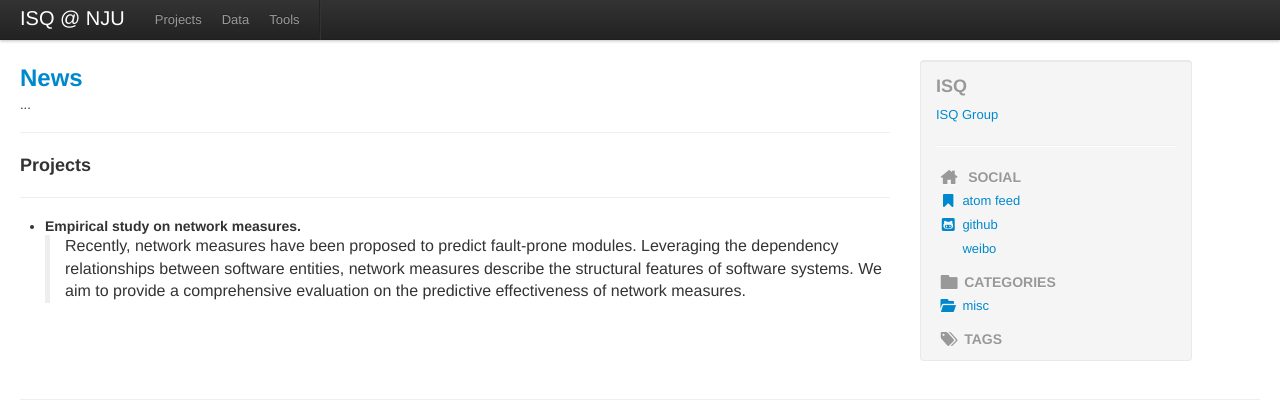
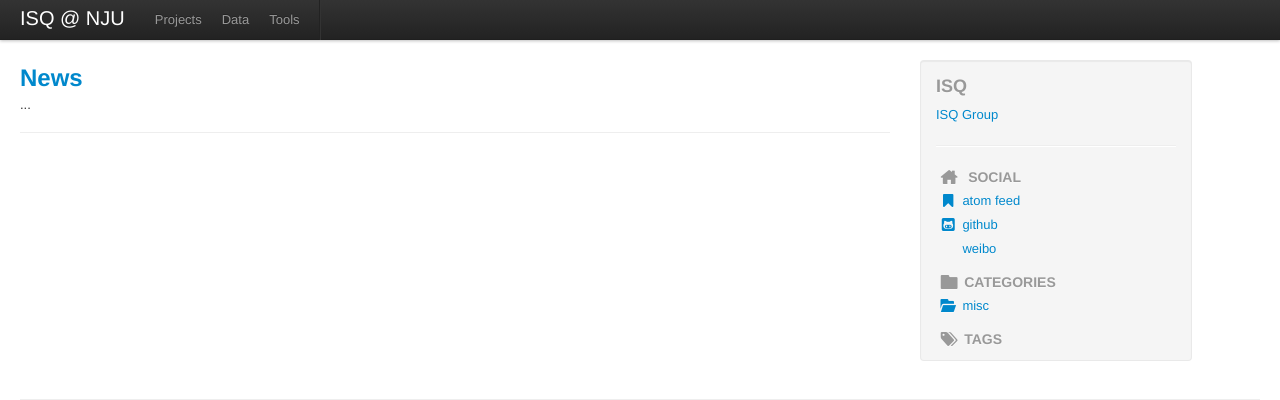
Before and after one commit to jisq/jisq.github.io, a plain HTML site: page index.html in a window 1280 px wide. Drawn offline with Linux system fonts and the light colour scheme.

Commit message:
some update.

```diff
--- a/index.html
+++ b/index.html
@@ -95,24 +95,11 @@
         </div>
         <hr />
 
-						<h3>Projects</h3>
-<hr />
-<ul>
-<li>
-<h4>Empirical study on network measures.</h4>
-<blockquote>
-<p>Recently, network measures have been proposed to predict fault-prone modules.
-Leveraging the dependency relationships between software entities, network measures describe the structural features of software systems.
-We aim to provide a comprehensive evaluation on the predictive effectiveness of network measures.</p>
-</blockquote>
-</li>
-</ul>
 <!--
                 <section id="content" class="body">
                 <h1>Pages</h1>
                         <li><a href="./pages/projects.html">Projects</a></li>
                         <li><a href="./pages/data.html">Data</a></li>
-                        <li><a href="./pages/front.html">Front</a></li>
                         <li><a href="./pages/tools.html">Tools</a></li>
                 </section>
 -->
```
Also changed, not shown: author/lin-chen.html (+0 -13 lines), category/misc.html (+0 -13 lines), pages/data.html (+0 -6 lines), pages/front.html (+1 -12 lines), pages/projects.html (+0 -25 lines).
